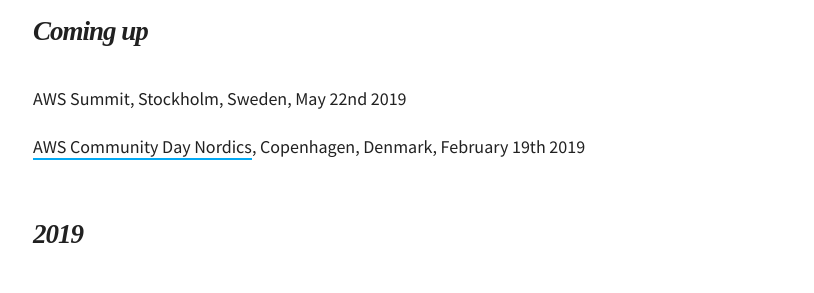
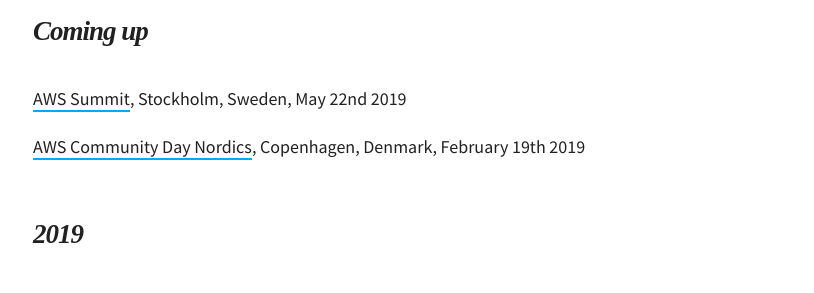
Before and after one commit to martinbuberl/martinbuberl.github.io, a Jekyll site: the page built from speaking.md, in a window 1280 px wide. Shown: the part 572-865 px from the top of the page, without its empty margins (232-1046 px from the left). Built offline with Jekyll 4.4.1, drawn with Linux system fonts in a browser that asks for light colours; nearby versions of some CDN libraries; some web fonts are replaced; part of the change alters nothing that is shown.

Commit message:
Added link

```diff
--- a/speaking.md
+++ b/speaking.md
@@ -11,7 +11,7 @@ I occasionally stand in front of people and talk about the things that I'm passi
 
 <h2 id="coming-up" class="has-permalink">Coming up<a class="permalink" title="Permalink" href="#coming-up">#</a></h2>
 
-AWS Summit, Stockholm, Sweden, May 22nd 2019
+[AWS Summit](https://aws.amazon.com/events/summits/), Stockholm, Sweden, May 22nd 2019
 
 [AWS Community Day Nordics](https://awscommunitynordics.org/communityday/), Copenhagen, Denmark, February 19th 2019
 
```
